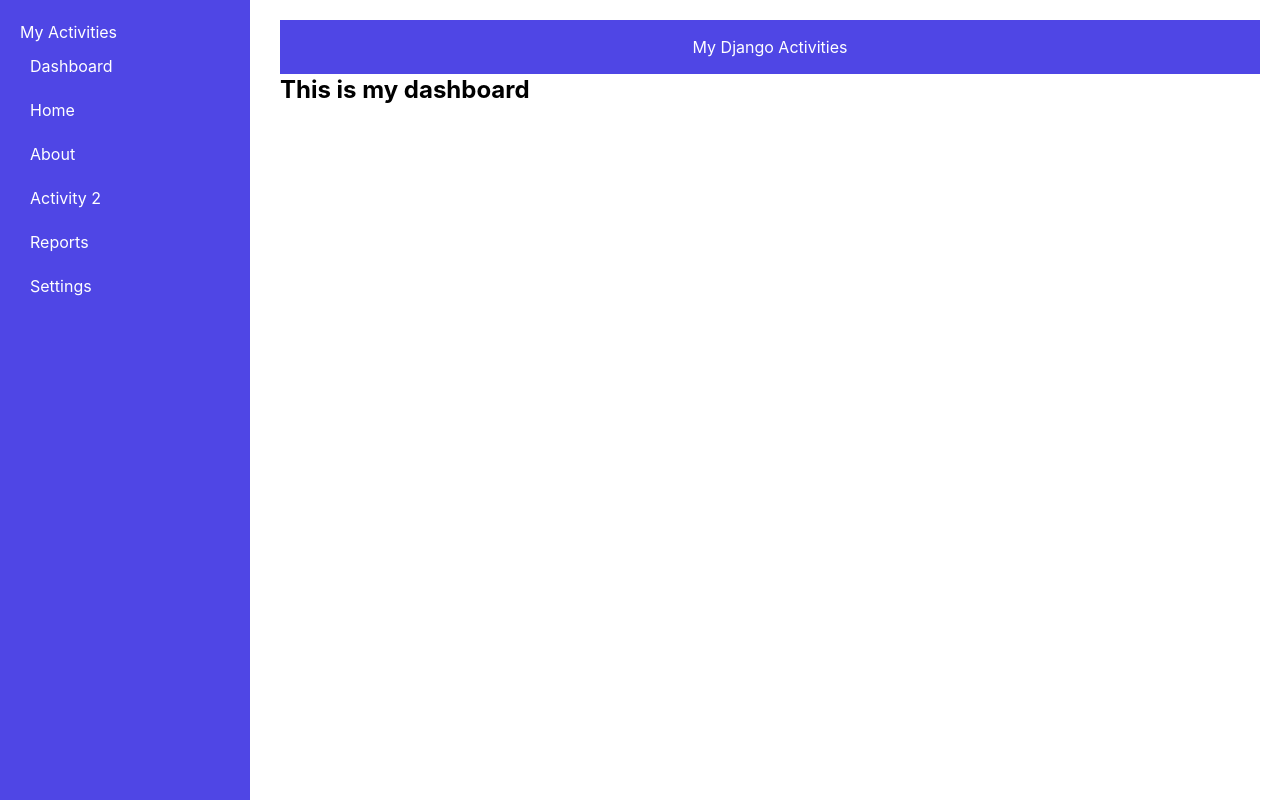
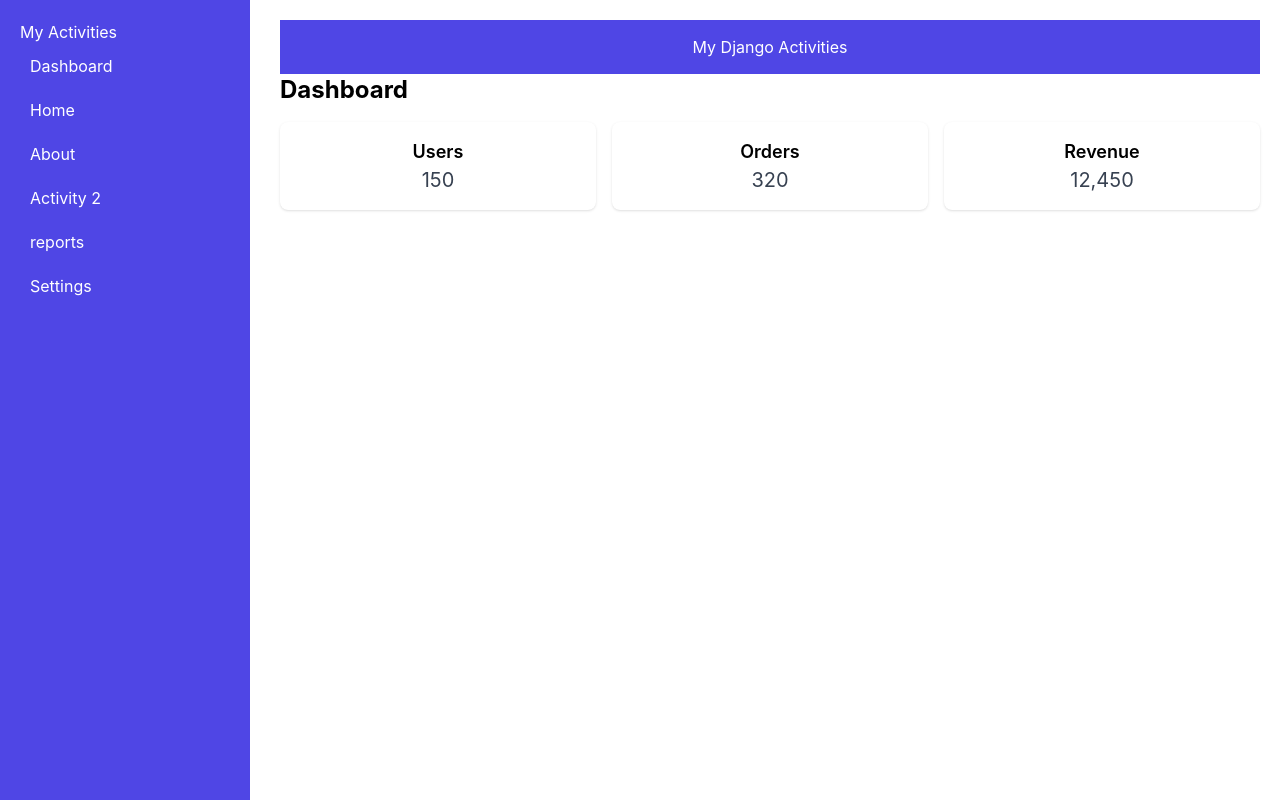
Before and after one commit to UrbanoPrincess/Activity-1, a Django app: page /dashboard/ in a window 1280 px wide. Run offline with Django 5.2, Linux system fonts and the light colour scheme; some libraries are stand-ins or nearby versions.

Commit message:
add pages

```diff
--- a/my_activity1/my_activity1/urls.py
+++ b/my_activity1/my_activity1/urls.py
@@ -12,5 +12,7 @@ urlpatterns = [
     path('about/', views.about, name='about'),
     path('projects/', views.projects, name='projects'),  # Fix: Use views.projects (plural)
     path('activity2/', views.activity2, name='activity2'),  # Fix: Use views.activity2 (if it exists)
-      path('dashboard/', views.dashboard, name='dashboard'),
+    path('dashboard/', views.dashboard, name='dashboard'),
+    path('reports/', views.reports, name='reports'),  # Add reports path
+    path('setting/', views.setting, name='setting'),  # Add setting path
 ]
--- a/my_activity1/portfolio/urls.py
+++ b/my_activity1/portfolio/urls.py
@@ -10,4 +10,6 @@ urlpatterns = [  # ✅ Fix: Changed from 'uurlpatterns' to 'urlpatterns'
     path('projects/', views.projects, name='projects'),
     path('activity2/', views.activity2, name='activity2'),
     path('dashboard/', views.dashboard, name='dashboard'),  # Add dashboard path
+    path('reports/', views.reports, name='reports'),  # Add reports path
+    path('setting/', views.setting, name='setting'),  # Add setting path
 ]
--- a/my_activity1/portfolio/views.py
+++ b/my_activity1/portfolio/views.py
@@ -1,15 +1,27 @@
 from django.shortcuts import render
+
 def index(request):
     return render(request, "pages/portfolio.html")
+
 def about(request):
-    return render(request, 'pages/about.html')  # Ensure correct path to template
+    return render(request, 'pages/about.html')
 
-def projects(request):  # Use plural "projects" for projects page
+def projects(request):
     return render(request, 'pages/projects.html')
 
-def activity2(request):  # Separate function for activity2 page
+def activity2(request):
     return render(request, 'pages/activity2.html')
 
-def dashboard(request):  # Separate function for dashboard page
-    return render(request, 'pages/dashboard.html')
-# Create your views here.
+def reports(request):
+    return render(request, 'pages/reports.html')
+
+def setting(request):
+    return render(request, 'pages/setting.html')
+
+def dashboard(request):
+    data = [
+        {"title": "Users", "count": 150},
+        {"title": "Orders", "count": 320},
+        {"title": "Revenue", "count": "12,450"},
+    ]
+    return render(request, 'pages/dashboard.html', {'data': data})  # Pass data to template
--- a/my_activity1/templates/base.html
+++ b/my_activity1/templates/base.html
@@ -62,8 +62,9 @@
          <a href="{% url 'about' %}">About</a>
         {# <a href="{% url 'projects' %}">Projects</a> #}
         <a href="{% url 'activity2' %}">Activity 2</a>
-        <a href="#">Reports</a>
-        <a href="#">Settings</a>
+        <a href="{% url 'reports' %}">reports</a>
+        <a href="{% url 'setting' %}">Settings</a>
+
     </div>
 
     <!-- Main Content -->
--- /dev/null
+++ b/my_activity1/templates/components/card.html
@@ -0,0 +1,4 @@
+<div class="bg-white p-4 shadow rounded-lg text-center">
+    <h2 class="text-lg font-semibold">{{ item.title }}</h2>
+    <p class="text-gray-700 text-xl">{{ item.count }}</p>
+</div>
--- a/my_activity1/templates/pages/dashboard.html
+++ b/my_activity1/templates/pages/dashboard.html
@@ -3,5 +3,11 @@
 {% block title %}Dashboard{% endblock %}
 
 {% block content %}
-    <h1 class="text-2xl font-bold">This is my dashboard</h1>
+    <h1 class="text-2xl font-bold mb-4">Dashboard</h1>
+
+    <div class="grid grid-cols-3 gap-4">
+        {% for item in data %}
+            {% include 'components/card.html' %}
+        {% endfor %}
+    </div>
 {% endblock %}
```
Also changed, not shown: my_activity1/templates/pages/reports.html (added, +7 -0 lines), my_activity1/templates/pages/setting.html (added, +7 -0 lines).
